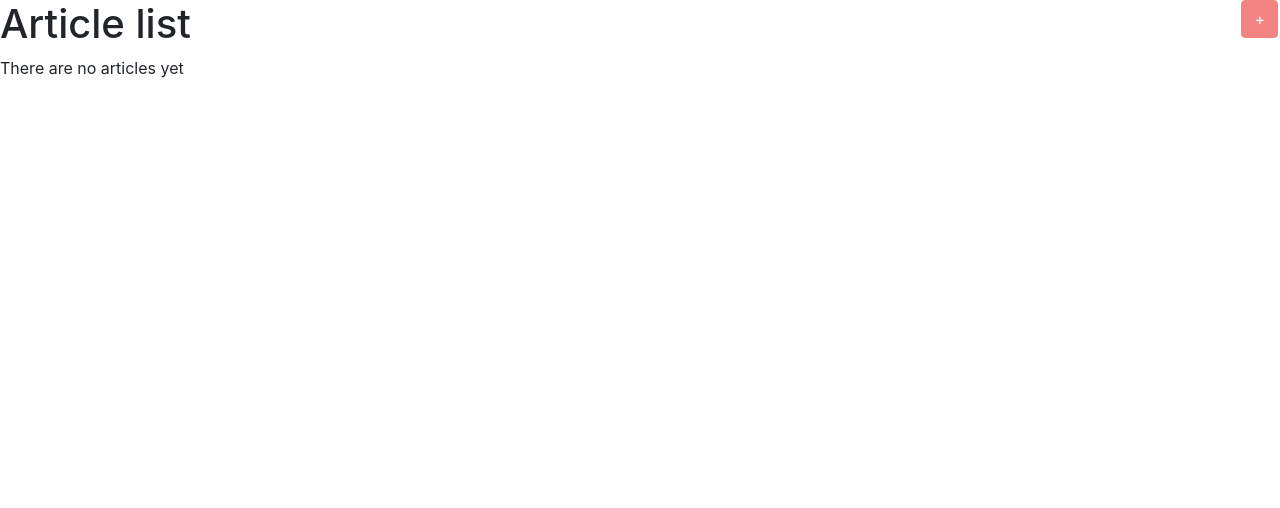
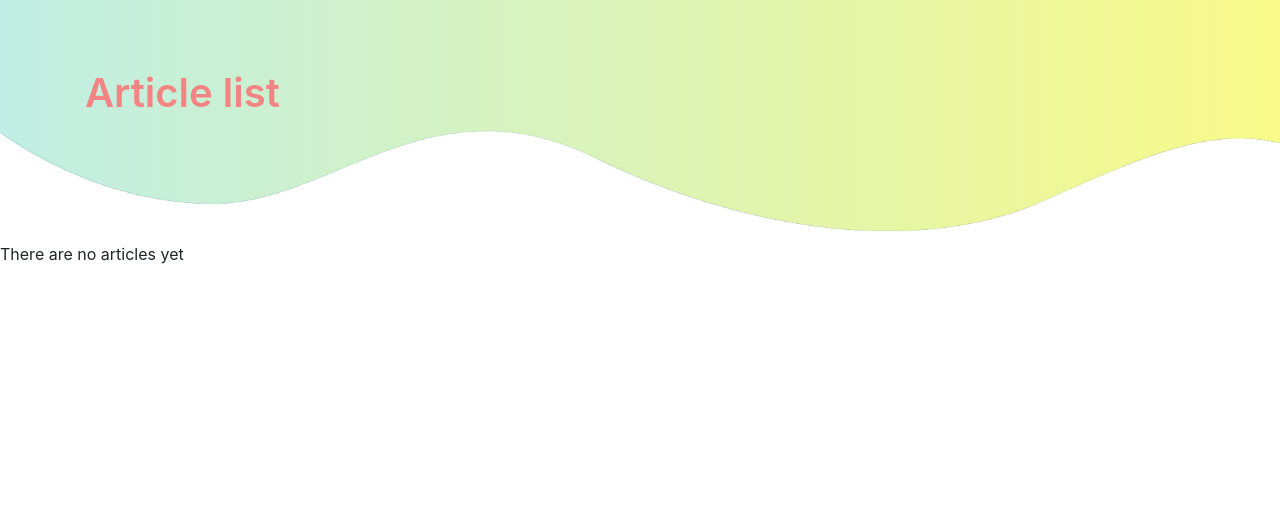
Before and after one commit to ada-krav/good-news, a Django app: page /articles/ in a window 1280 px wide. Shown: the part 96-604 px from the top of the page. Run offline with Django 4.2, Linux system fonts and the light colour scheme; the visitor is signed in with stand-in values (Sample User, id 1); data that the repository does not hold is empty; some libraries are stand-ins or nearby versions.

Commit message:
add styles to redactors and articles list view

```diff
--- a/templates/agency/article_list.html
+++ b/templates/agency/article_list.html
@@ -1,25 +1,39 @@
 {% extends "base.html" %}
 {% load crispy_forms_filters %}
 {% block content %}
-  <h1>
+    <section class="banner">
+    <div class="container">
+      <div class="row">
+        <div class="col-md-6">
+          <h1 class="banner-title regular-title">
             Article list
-    <a href="{% url 'agency:article-create' %}" class="btn btn-primary link-to-page">
-      +
-    </a>
           </h1>
+        </div>
+      </div>
+    </div>
+      {% load static %}
+      <img src="{% static 'images/wave_up.png' %}" alt="" class="bottom-img">
+  </section>
+  <section class="table-list">
   {% if article_list %}
+    <div class="container">
+      <div class="row">
+        <div class="col-md-12">
+          <div>
             <form action="" method="get" class="form-inline">
               {{ search_form|crispy }}
               <input class="btn btn-primary" type="submit" value="🔍">
+              <a href="{% url 'agency:article-create' %}" class="btn btn-primary link-to-page">
+              Add New Article
+              </a>
             </form>
-    <table class="table">
+          </div>
+          <table class="table table-borderless">
             <tr>
               <th>ID</th>
               <th>Title</th>
               <th>Topic</th>
-
             </tr>
-
             {% for article in article_list %}
             <tr>
               <td>
@@ -34,7 +48,11 @@
             </tr>
             {% endfor %}
           </table>
+        </div>
+      </div>
+    </div>
   {% else %}
     <p>There are no articles yet</p>
   {% endif %}
+  </section>
 {% endblock %}
--- a/templates/agency/redactor_list.html
+++ b/templates/agency/redactor_list.html
@@ -15,7 +15,7 @@
       </div>
     </div>
       {% load static %}
-          <img src="{% static 'images/wave_up.png' %}" alt="" class="bottom-img">
+      <img src="{% static 'images/wave_up.png' %}" alt="" class="bottom-img">
   </section>
  <section class="table-list">
   {% if redactor_list %}
```
Lines whose indentation alone changed are shown as unchanged.
